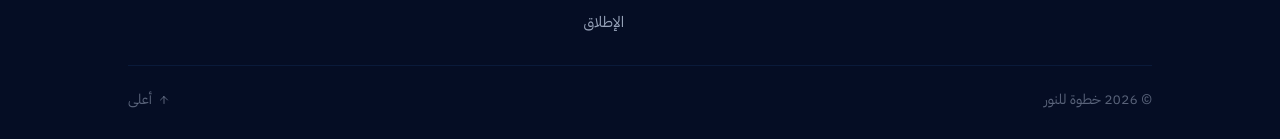
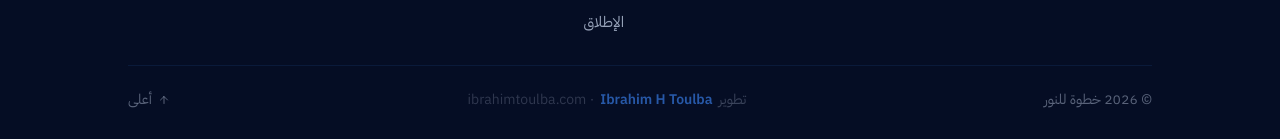
Before and after one commit to ibrahimhamed11/Nourstep, a React (Vite) app in the folder app/: page / in a window 1280 px wide. Shown: the part 5142-5281 px from the top of the page. Built offline with nearby package versions, Linux system fonts and the light colour scheme.

Commit message:
feat: Add developer credit section in Footer component for attribution

```diff
--- a/app/src/components/Footer.tsx
+++ b/app/src/components/Footer.tsx
@@ -113,8 +113,27 @@ export default function Footer({ lang, theme }: { lang: Lang; theme: Theme }) {
         </div>
 
         {/* Bottom bar */}
-        <div className="flex items-center justify-between pt-6 border-t border-royal/8 dark:border-bright/10">
+        <div className="flex flex-wrap items-center justify-between gap-3 pt-6 border-t border-royal/8 dark:border-bright/10">
           <p className={`${fontSize.xs} text-muted/60 dark:text-lightblue/40`}>{t.copyright}</p>
+
+          {/* Developer credit */}
+          <a
+            href="https://ibrahimtoulba.com"
+            target="_blank"
+            rel="noopener noreferrer"
+            className="group inline-flex items-center gap-1.5"
+          >
+            <span className={`${fontSize.xs} text-muted/40 dark:text-lightblue/25`}>
+              {lang === 'ar' ? 'تطوير' : 'Developed by'}
+            </span>
+            <span className={`${fontSize.xs} font-semibold text-royal/70 dark:text-bright/60 group-hover:text-royal dark:group-hover:text-bright transition-colors duration-200`}>
+              Ibrahim H Toulba
+            </span>
+            <span className={`${fontSize.xs} text-muted/35 dark:text-lightblue/20 group-hover:text-royal/60 dark:group-hover:text-bright/50 transition-colors duration-200`}>
+              · ibrahimtoulba.com
+            </span>
+          </a>
+
           <a
             href="#hero"
             className={`inline-flex items-center gap-1.5 ${fontSize.xs} font-medium text-muted/60 dark:text-lightblue/40 hover:text-royal dark:hover:text-white transition-colors duration-200`}
```
